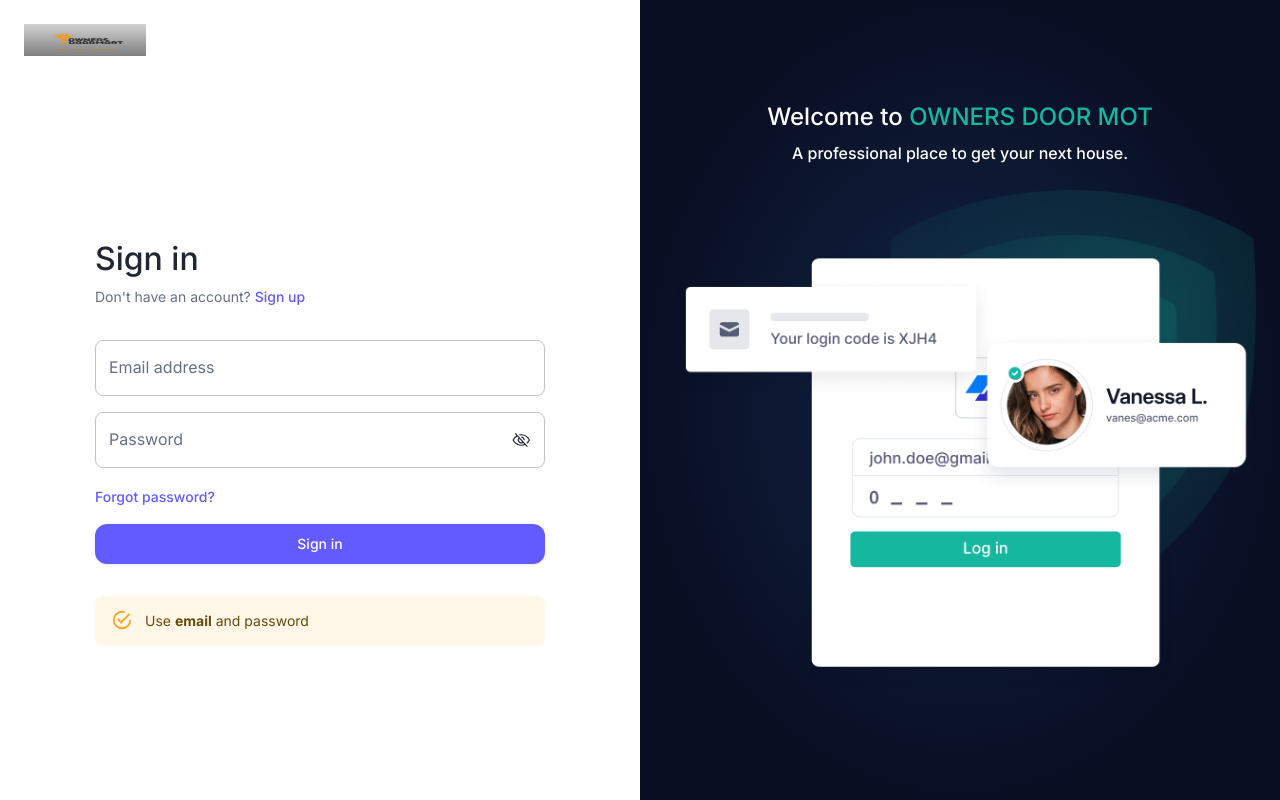
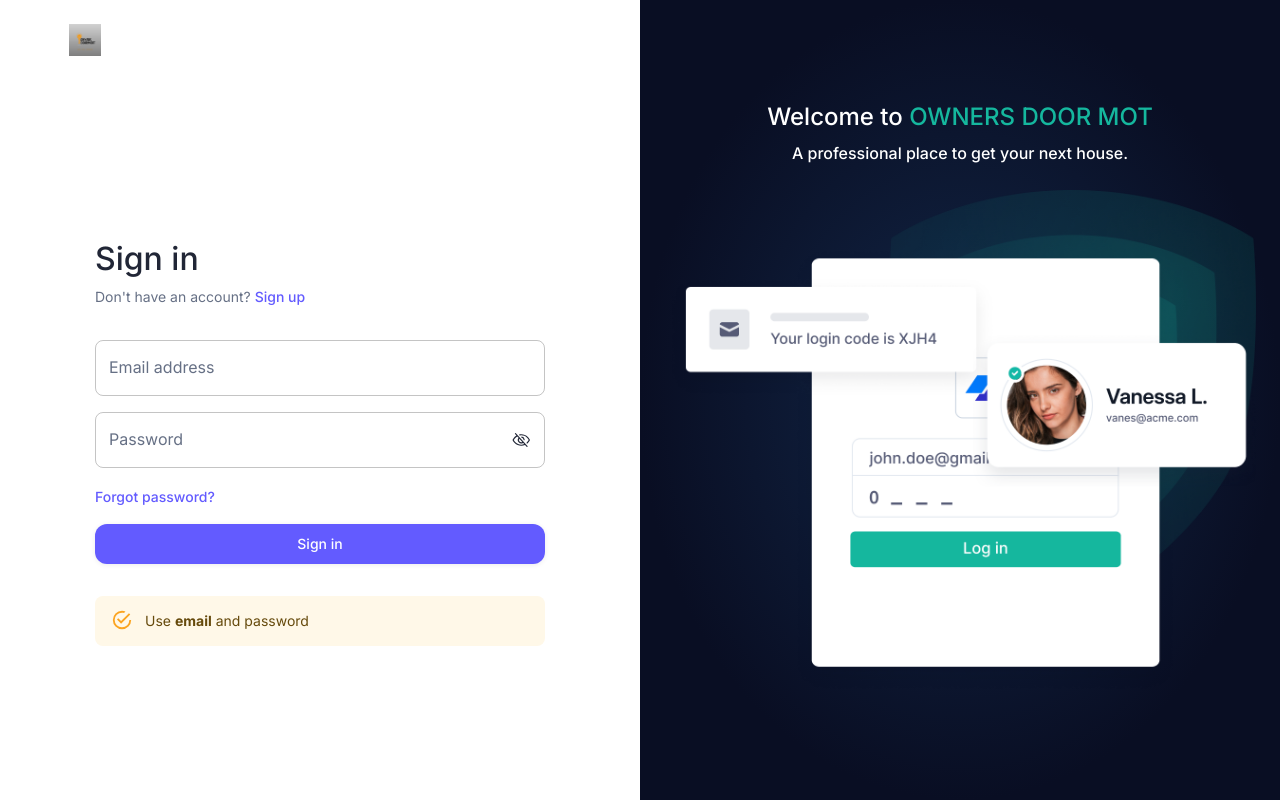
Before and after one commit to tytunji29/RealEstateFE, a Next.js app: page /auth/sign-in in a window 1280 px wide. Built offline with nearby package versions, Linux system fonts and the light colour scheme; no server answers.

Commit message:
Refactor Logo component to use default dimensions and improve image rendering

```diff
--- a/src/components/core/logo.tsx
+++ b/src/components/core/logo.tsx
@@ -6,8 +6,8 @@
 
 import { NoSsr } from '@/components/core/no-ssr';
 
-const HEIGHT = 60;
-const WIDTH = 60;
+const DEFAULT_HEIGHT = 200;
+const DEFAULT_WIDTH = 200;
 
 type Color = 'dark' | 'light';
 
@@ -18,7 +18,12 @@
   width?: number;
 }
 
-export function Logo({ color = 'dark', emblem, height = HEIGHT, width = WIDTH }: LogoProps): React.JSX.Element {
+export function Logo({
+  color = 'dark',
+  emblem,
+  height = DEFAULT_HEIGHT,
+  width = DEFAULT_WIDTH,
+}: LogoProps): React.JSX.Element {
   let url: string;
 
   if (emblem) {
@@ -27,7 +32,25 @@
     url = color === 'light' ? '/newLogo.jpg' : '/newLogo.jpg';
   }
 
-  return <Box alt="logo" component="img" height={height} src={url} width={width} />;
+  // fallback default image
+  if (!url) {
+    url = '/defaultLogo.jpg';
+  }
+
+  return (
+    <Box
+      component="img"
+      alt="logo"
+      src={url}
+      sx={{
+        height,
+        width,
+        maxWidth: '100%',
+        maxHeight: '100%',
+        objectFit: 'contain',
+      }}
+    />
+  );
 }
 
 export interface DynamicLogoProps {
@@ -41,8 +64,8 @@
 export function DynamicLogo({
   colorDark = 'light',
   colorLight = 'dark',
-  height = HEIGHT,
-  width = WIDTH,
+  height = DEFAULT_HEIGHT,
+  width = DEFAULT_WIDTH,
   ...props
 }: DynamicLogoProps): React.JSX.Element {
   const { colorScheme } = useColorScheme();
```
